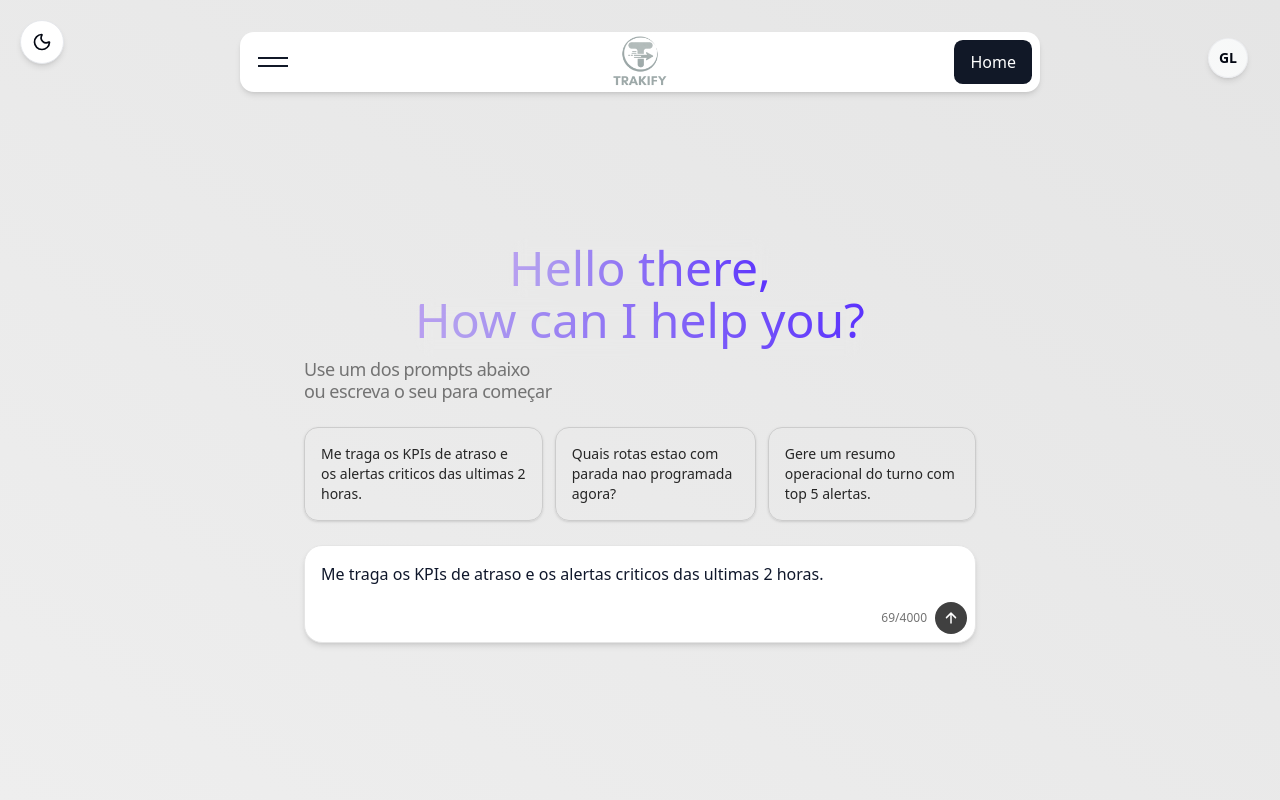
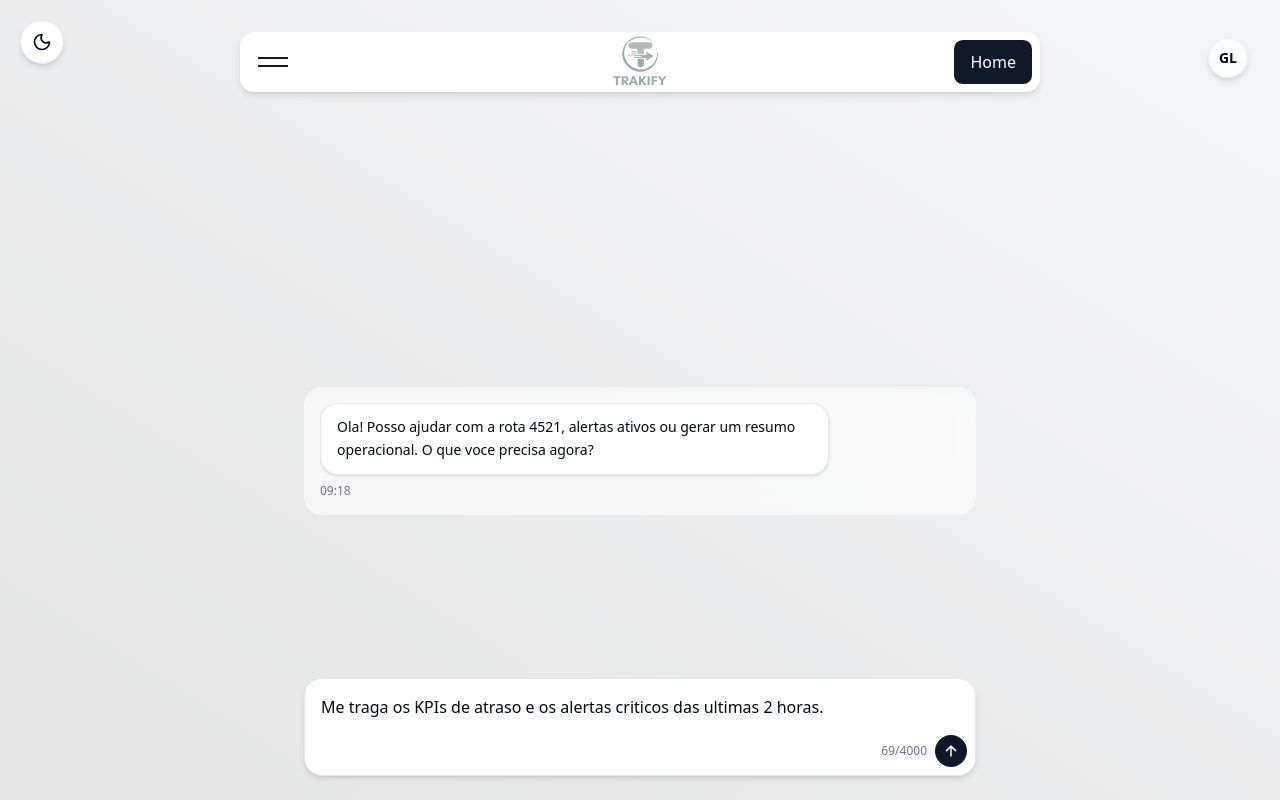
Before and after one commit to Guuhlima/PROJECT-X-FRONTEND, a Next.js app: page /ia/agenttrack in a window 1280 px wide. Both pictures are taken after a click on the button 423 px from the left and 473 px from the top of the page. Built offline with nearby package versions, Linux system fonts and the light colour scheme.

Commit message:
ia(feat): create new chat message ia

```diff
--- a/app/(proteced)/ia/agenttrack/components/ChatHome.tsx
+++ b/app/(proteced)/ia/agenttrack/components/ChatHome.tsx
@@ -4,6 +4,7 @@ import ChatLandingShell from './ChatLandingShell';
 import PromptCards from './PromptCards';
 import ComposerBox from './ComposerBox';
 import type { Message } from './ChatMessages';
+import ChatMessages from './ChatMessages';
 import { useChatController } from '../../../../shared/hooks/useChatController';
 
 type Props = {
@@ -32,6 +33,9 @@ export default function ChatHome({
         }
     });
 
+    const hasNewMessages = chat.messages.length > initialMessages.length;
+    const isChatMode = chat.inputLen > 0 || hasNewMessages;
+
     return (
         <ChatLandingShell
             titleTop="Hello there,"
@@ -43,17 +47,42 @@ export default function ChatHome({
                 </>
             }
             className={className}
+            isChatMode={isChatMode}
+        >
+            <div
+                className={`transition-all duration-500 ease-out ${isChatMode
+                    ? 'opacity-0 blur-sm -translate-y-2 pointer-events-none'
+                    : 'opacity-100 blur-0 translate-y-0'
+                    }`}
             >
                 <PromptCards suggestions={chat.suggestions} onPick={chat.setSuggestion} />
+            </div>
 
+            {showMessages && (
+                <div
+                    className={`transition-all duration-500 ease-out ${isChatMode
+                        ? 'opacity-100 blur-0 translate-y-0 max-h-[calc(100vh-220px)] overflow-hidden'
+                        : 'opacity-0 blur-sm translate-y-2 pointer-events-none max-h-0 overflow-hidden'
+                        }`}
+                >
+                    <ChatMessages messages={chat.messages} />
+                </div>
+            )}
+
+            <div
+                className={`transition-all duration-500 ease-out ${isChatMode
+                    ? 'fixed left-1/2 bottom-6 z-[110] w-[90%] max-w-2xl -translate-x-1/2'
+                    : 'static w-auto'
+                    }`}
+            >
                 <ComposerBox
                     value={chat.input}
                     onChange={chat.setInput}
                     onSend={chat.send}
-                disabled={!chat.canSend}
                     countText={`${chat.inputLen}/${chat.maxChars}`}
                     placeholder="Digite sua pergunta aqui..."
                 />
+            </div>
         </ChatLandingShell>
     );
 }
--- a/app/(proteced)/ia/agenttrack/components/ChatLandingShell.tsx
+++ b/app/(proteced)/ia/agenttrack/components/ChatLandingShell.tsx
@@ -1,6 +1,6 @@
 'use client';
 
-import GradientText from '@/components/GradientText';
+import GradientText from '@/app/shared/components/GradientText';
 import type { ReactNode } from 'react';
 
 type Props = {
@@ -9,6 +9,7 @@ type Props = {
     subtitle?: ReactNode;
     children: ReactNode;
     className?: string;
+    isChatMode?: boolean;
 };
 
 export default function ChatLandingShell({
@@ -22,12 +23,19 @@ export default function ChatLandingShell({
     ),
     children,
     className,
+    isChatMode = false,
 }: Props) {
     return (
         <div
-            className={`min-h-screen w-screen bg-gradient-to-tr from-[#eee] to-neutral-200 flex flex-col justify-center ${className ?? ''}`}
+            className={`min-h-screen w-screen bg-gradient-to-tr from-background to-muted flex flex-col ${isChatMode ? 'justify-start' : 'justify-center'} ${className ?? ''}`}
         >
-            <div className="w-[80%] max-w-2xl mx-auto mt-20">
+            <div className={`w-[80%] max-w-2xl mx-auto mt-20 ${isChatMode ? 'pb-28' : ''}`}>
+                <div
+                    className={`transition-all duration-500 ease-out ${isChatMode
+                        ? 'opacity-0 blur-sm -translate-y-2 pointer-events-none'
+                        : 'opacity-100 blur-0 translate-y-0'
+                        }`}
+                >
                     <GradientText
                         colors={['#5227FF', '#FF9FFC', '#B19EEF']}
                         animationSpeed={8}
@@ -50,9 +58,10 @@ export default function ChatLandingShell({
                         </h1>
                     </GradientText>
 
-                <p className="text-neutral-500 leading-tight tracking-tight mb-6 text-lg">
+                    <p className="text-muted-foreground leading-tight tracking-tight mb-6 text-lg">
                         {subtitle}
                     </p>
+                </div>
 
                 {children}
             </div>
--- a/app/(proteced)/ia/agenttrack/components/ChatMessages.tsx
+++ b/app/(proteced)/ia/agenttrack/components/ChatMessages.tsx
@@ -26,7 +26,7 @@ export default function ChatMessages({ messages, className }: ChatMessagesProps)
 
     return (
         <div
-            className={`flex min-h-0 flex-1 flex-col gap-4 overflow-hidden rounded-2xl border border-slate-200 bg-slate-50 p-4 ${className ?? ''
+            className={`flex min-h-0 flex-1 flex-col gap-4 overflow-hidden rounded-2xl bg-card/60 p-4 backdrop-blur ${className ?? ''
                 }`}
         >
             <div
@@ -47,15 +47,15 @@ export default function ChatMessages({ messages, className }: ChatMessagesProps)
                             data-mid={message.id}
                         >
                             <div
-                                className={`max-w-[80%] rounded-2xl px-4 py-3 text-sm leading-relaxed ${isAssistant
-                                        ? 'border border-slate-200 bg-white text-slate-700 shadow-sm'
-                                        : 'bg-slate-900 text-white shadow-sm'
+                                className={`max-w-[80%] rounded-2xl px-4 py-3 text-sm leading-relaxed shadow-sm ${isAssistant
+                                        ? 'border border-border bg-card text-foreground'
+                                        : 'bg-primary text-primary-foreground'
                                     }`}
                             >
                                 {message.text}
                             </div>
 
-                            <span className="text-xs text-slate-400">{message.time}</span>
+                            <span className="text-xs text-muted-foreground">{message.time}</span>
                         </div>
                     );
                 })}
--- a/app/(proteced)/ia/agenttrack/components/ChatModal.tsx
+++ b/app/(proteced)/ia/agenttrack/components/ChatModal.tsx
@@ -11,7 +11,7 @@ export default function ChatModal({ open, onClose, children }: ChatModalProps) {
 
   return (
     <div className="fixed inset-0 z-[120] flex items-center justify-center bg-slate-900/30 px-4 py-8 backdrop-blur-sm">
-      <div className="h-[82vh] w-full max-w-3xl overflow-hidden rounded-[32px] border border-slate-200 bg-white shadow-2xl relative">
+      <div className="h-[82vh] w-full max-w-3xl overflow-hidden rounded-[32px] border border-red-400 bg-white shadow-2xl relative">
         <button
           type="button"
           onClick={onClose}
--- a/app/(proteced)/ia/agenttrack/components/ComposerBox.tsx
+++ b/app/(proteced)/ia/agenttrack/components/ComposerBox.tsx
@@ -33,7 +33,7 @@ export default function ComposerBox({
     }, [value, autosize]);
 
     return (
-        <div className="bg-white rounded-2xl shadow-md border border-neutral-200 relative">
+        <div className="bg-card rounded-2xl shadow-md border border-border relative">
             <div className="flex">
                 <textarea
                     ref={ref}
@@ -45,20 +45,20 @@ export default function ComposerBox({
                             onSend();
                         }
                     }}
-                    className="grow m-4 outline-none min-h-16 resize-none"
+                    className="grow m-4 outline-none min-h-16 resize-none bg-transparent text-foreground placeholder:text-muted-foreground"
                     placeholder={placeholder}
                     disabled={disabled}
                 />
             </div>
 
             <div className="flex gap-2 items-center absolute right-2 bottom-2">
-                <div className="text-xs text-neutral-500">{countText}</div>
+                <div className="text-xs text-muted-foreground">{countText}</div>
 
                 <button
                     type="button"
                     onClick={onSend}
                     disabled={disabled}
-                    className="bg-neutral-700 disabled:opacity-50 disabled:cursor-not-allowed rounded-full text-white w-8 h-8 p-2"
+                    className="bg-primary text-primary-foreground disabled:opacity-50 disabled:cursor-not-allowed rounded-full w-8 h-8 p-2"
                     aria-label="Send"
                 >
                     <svg xmlns="http://www.w3.org/2000/svg" viewBox="0 0 512 512">
--- a/app/(proteced)/ia/agenttrack/components/PromptCards.tsx
+++ b/app/(proteced)/ia/agenttrack/components/PromptCards.tsx
@@ -7,17 +7,17 @@ type Props = {
 
 export default function PromptCards({ suggestions, onPick }: Props) {
     return (
-        <div className="flex w-full mb-6 gap-3 text-sm text-neutral-800">
+        <div className="flex w-full mb-6 gap-3 text-sm text-foreground">
             {suggestions.map((s, idx) => (
                 <button
                     key={`${idx}-${s.slice(0, 12)}`}
                     type="button"
                     onClick={() => onPick(s)}
-                    className="group relative grow text-left border border-[#ccc] shadow-sm hover:shadow-md hover:-translate-y-[1px] hover:bg-neutral-100/30 rounded-xl p-4 transition-all duration-300"
+                    className="group relative grow text-left border border-border bg-card/40 shadow-sm hover:shadow-md hover:-translate-y-[1px] hover:bg-accent/40 rounded-xl p-4 transition-all duration-300"
                 >
                     {s}
                     <svg
-                        className="absolute right-2 bottom-2 h-4 text-neutral-500 opacity-0 -translate-x-4 group-hover:opacity-100 group-hover:translate-x-0 transition-all duration-300"
+                        className="absolute right-2 bottom-2 h-4 text-muted-foreground opacity-0 -translate-x-4 group-hover:opacity-100 group-hover:translate-x-0 transition-all duration-300"
                         xmlns="http://www.w3.org/2000/svg"
                         viewBox="0 0 16 16"
                     >
--- a/app/(proteced)/ia/agenttrack/page.tsx
+++ b/app/(proteced)/ia/agenttrack/page.tsx
@@ -23,7 +23,7 @@ const suggestions = [
 
 export default function Page() {
   return (
-    <div className="min-h-screen bg-linear-to-br text-slate-900">
+    <div className="min-h-screen bg-background text-foreground">
       <div className="relative min-h-screen">
         <Profile name="Gustavo Lima" className="mt-3.5 h-12 w-12" />
         <CardNav
```
Also changed, not shown: app/(proteced)/home/page.tsx (+0 -51 lines), app/shared/components/GradientText.tsx (renamed from components/GradientText.tsx). Lines whose indentation alone changed are shown as unchanged.
